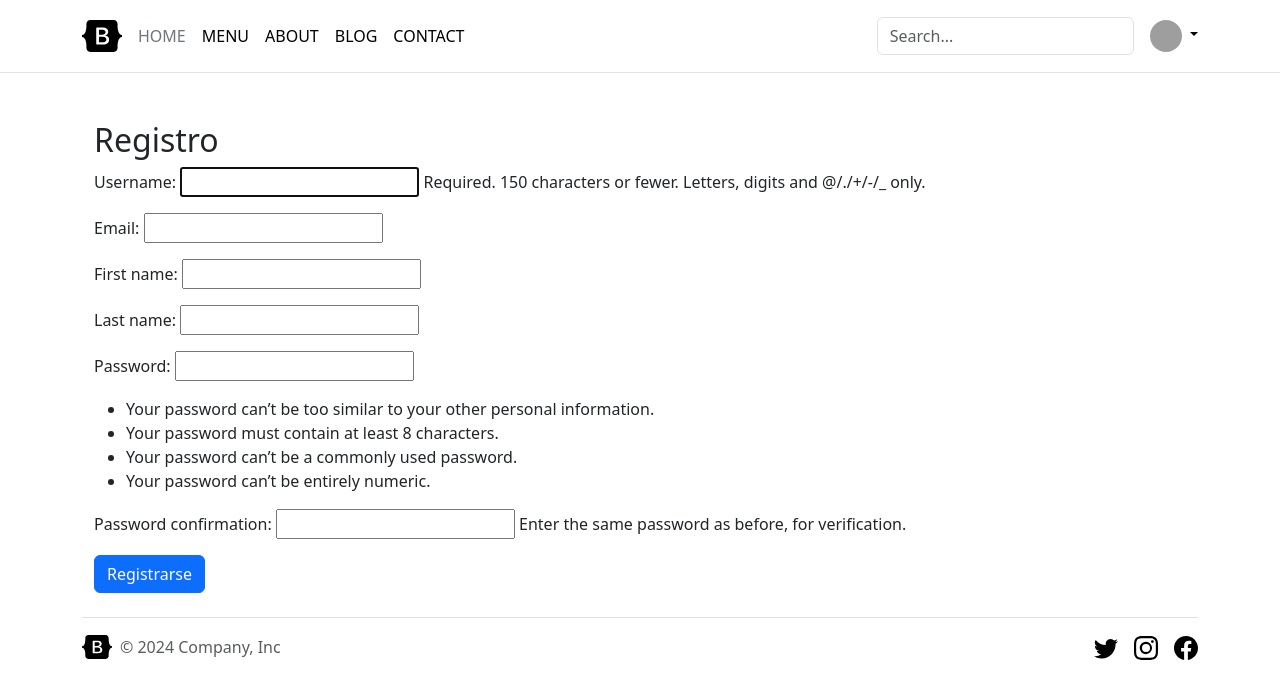
After one commit to Arielinho16/ItalianRestaurant, a Django app: page /register/ in a window 1280 px wide. The commit adds this page. Shown: the top 699 px of the page. Run offline with Django 5.2, Linux system fonts and the light colour scheme; grey boxes are pictures that could not be loaded.

Commit message:
Inicio y Registro de usuario

```diff
--- a/core/forms.py
+++ b/core/forms.py
@@ -1,8 +1,36 @@
 from django import forms
 from .models import Reservation
+from django.contrib.auth.models import User
+from django.contrib.auth.forms import UserCreationForm
 
 
 class ReservationForm(forms.ModelForm):
     class Meta:
         model = Reservation
         fields = ["table", "date_time"]
+
+
+class CustomUserCreationForm(UserCreationForm):
+    email = forms.EmailField(required=True)
+    first_name = forms.CharField(max_length=30, required=True)
+    last_name = forms.CharField(max_length=30, required=True)
+
+    class Meta:
+        model = User
+        fields = [
+            "username",
+            "email",
+            "first_name",
+            "last_name",
+            "password1",
+            "password2",
+        ]
+
+    def save(self, commit=True):
+        user = super().save(commit=False)
+        user.email = self.cleaned_data["email"]
+        user.first_name = self.cleaned_data["first_name"]
+        user.last_name = self.cleaned_data["last_name"]
+        if commit:
+            user.save()
+        return user
--- a/core/templates/base.html
+++ b/core/templates/base.html
@@ -124,23 +124,25 @@
                                  class="rounded-circle">
                         </a>
                         <ul class="dropdown-menu text-small">
-                            <li>
-                                <a class="dropdown-item" href="#">New project...</a>
-                            </li>
-                            <li>
-                                <a class="dropdown-item" href="#">Settings</a>
-                            </li>
-                            <li>
-                                <a class="dropdown-item" href="#">Profile</a>
-                            </li>
-                            <li>
-                                <hr class="dropdown-divider">
-                            </li>
-                            <li>
-                                <a class="dropdown-item" href="#">Sign out</a>
-                            </li>
+                            {% if user.is_authenticated %}
+                                <li><a class="dropdown-item" href="#">Perfil</a></li>
+                                <li><hr class="dropdown-divider"></li>
+                                <li>
+                                    <!-- Formulario POST oculto para logout -->
+                                    <form id="logout-form" action="{% url 'logout' %}" method="POST" style="display: none;">
+                                        {% csrf_token %}
+                                    </form>
+                                    <a class="dropdown-item" href="#" onclick="event.preventDefault(); document.getElementById('logout-form').submit();">
+                                        Cerrar Sesión
+                                    </a>
+                                </li>
+                            {% else %}
+                                <li><a class="dropdown-item" href="{% url 'login' %}">Iniciar Sesión</a></li>
+                                <li><a class="dropdown-item" href="{% url 'register' %}">Registrarse</a></li>
+                            {% endif %}
                         </ul>
                     </div>
+
                 </div>
             </div>
         </header>
--- /dev/null
+++ b/core/templates/cuerpo_html/register.html
@@ -0,0 +1,11 @@
+{% extends "base.html" %}
+{% block content %}
+<div class="container mt-5">
+    <h2>Registro</h2>
+    <form method="POST">
+        {% csrf_token %}
+        {{ form.as_p }}
+        <button type="submit" class="btn btn-primary">Registrarse</button>
+    </form>
+</div>
+{% endblock content %}
--- a/core/urls.py
+++ b/core/urls.py
@@ -1,4 +1,6 @@
 from django.urls import path
+from django.contrib.auth import views as auth_views
+from django.contrib.auth.views import LogoutView
 from . import views
 
 
@@ -20,5 +22,12 @@ urlpatterns = [
     ),
     path("process_order/", views.process_order, name="process_order"),
     path("order/<int:order_id>/", views.order_detail, name="order_detail"),
+    path("register/", views.register, name="register"),
+    path(
+        "login/",
+        auth_views.LoginView.as_view(template_name="cuerpo_html/login.html"),
+        name="login",
+    ),
+    path("logout/", LogoutView.as_view(), name="logout"),
     # Agrega más rutas aquí si es necesario
 ]
--- a/core/views.py
+++ b/core/views.py
@@ -1,10 +1,25 @@
 from django.shortcuts import render, get_object_or_404, redirect
 from .models import MenuItem, OrderItem, Cart, Order, Categoria
-
+from django.contrib.auth.forms import UserCreationForm
+from django.contrib.auth import login
+from django.contrib import messages
+from .forms import CustomUserCreationForm
 
 # Vista para la página de inicio
 def home(request):
     return render(request, "cuerpo_html/home.html")
+
+
+def register(request):
+    if request.method == "POST":
+        form = CustomUserCreationForm(request.POST)
+        if form.is_valid():
+            user = form.save()
+            login(request, user)  # Iniciar sesión automáticamente después del registro
+            return redirect("home")  # Redirigir a la página de inicio
+    else:
+        form = CustomUserCreationForm()
+    return render(request, "cuerpo_html/register.html", {"form": form})
 
 
 def items_por_categoria(request, categoria_id):
--- a/restaurante/settings.py
+++ b/restaurante/settings.py
@@ -27,6 +27,8 @@ DEBUG = True
 
 ALLOWED_HOSTS = []
 
+LOGIN_REDIRECT_URL = "/"
+LOGOUT_REDIRECT_URL = "/"
 
 # Application definition
 
```
Also changed, not shown: core/templates/cuerpo_html/login.html (added, +18 -0 lines), db.sqlite3.
